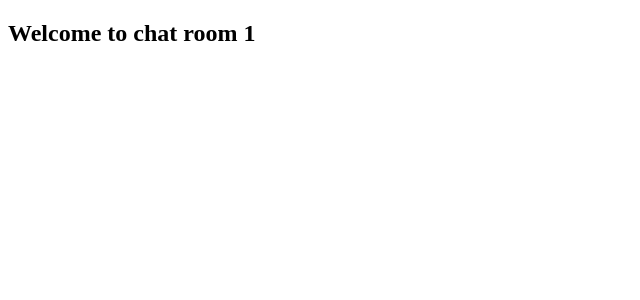
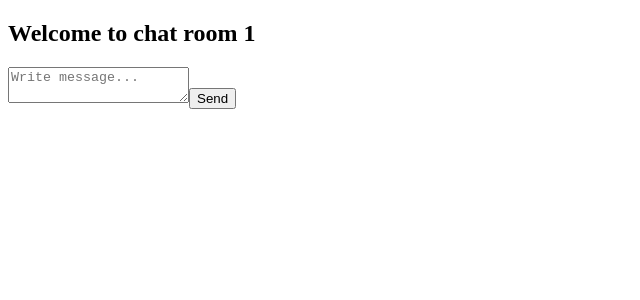
Before and after one commit to whitedwarf2000/fork-chat, a React app: page /room/1 in a window 1280 px wide. Shown: the top 300 px of the page, without its empty margins (0-640 px from the left). Built offline with nearby package versions, Linux system fonts and the light colour scheme.

Commit message:
Implement chat room using socketIOClient

```diff
--- a/src/containers/ChatRoom/ChatRoom.js
+++ b/src/containers/ChatRoom/ChatRoom.js
@@ -1,11 +1,50 @@
-import React from 'react';
+import React, { useState, useRef } from 'react';
+import { useParams } from 'react-router-dom';
 
-import { useParams } from 'react-router-dom';
+import useChat from './useChat';
 
 const ChatRoom = () => {
   const { id } = useParams();
+  const textAreaRef = useRef(null);
 
-  return <h2>Welcome to chat room {id}</h2>;
+  const { messages, sendMessage } = useChat(id);
+  const [currentMess, setCurrentMess] = useState('');
+
+  const handleSendMessage = () => {
+    if (!textAreaRef.current) {
+      return;
+    }
+    sendMessage(textAreaRef.current.value);
+    setCurrentMess('');
+  };
+
+  return (
+    <div>
+      <h2>Welcome to chat room {id}</h2>
+      <div>
+        <ol>
+          {messages.map((message, i) => (
+            <li
+              key={i}
+              className={`message-item ${
+                message.ownedByCurrentUser ? 'my-message' : 'received-message'
+              }`}>
+              {message.body}
+            </li>
+          ))}
+        </ol>
+      </div>
+      <textarea
+        ref={textAreaRef}
+        defaultValue={currentMess}
+        placeholder="Write message..."
+        className="new-message-input-field"
+      />
+      <button onClick={handleSendMessage} className="send-message-button">
+        Send
+      </button>
+    </div>
+  );
 };
 
 export default ChatRoom;
--- /dev/null
+++ b/src/containers/ChatRoom/useChat.js
@@ -0,0 +1,46 @@
+import { useEffect, useRef, useState } from 'react';
+import socketIOClient from 'socket.io-client';
+
+const NEW_CHAT_MESSAGE_EVENT = 'newChatMessageEvent';
+const SOCKET_SERVER_URL = 'http://localhost:4000';
+
+const useChat = roomId => {
+  const [messages, setMessages] = useState([]);
+  const socketRef = useRef(null);
+
+  useEffect(() => {
+    if (!socketRef.current) {
+      return;
+    }
+
+    socketRef.current = socketIOClient(SOCKET_SERVER_URL, {
+      query: { roomId },
+    });
+
+    socketRef.current = socketIOClient.on(NEW_CHAT_MESSAGE_EVENT, message => {
+      const incomingMessage = {
+        ...message,
+        ownedByCurrentUser: message.senderId === socketRef.current.id,
+      };
+      setMessages(prevMessage => [...prevMessage, incomingMessage]);
+    });
+
+    return () => {
+      socketRef.current.disconnect();
+    };
+  }, [roomId]);
+
+  const sendMessage = messageBody => {
+    socketRef.current.emit(NEW_CHAT_MESSAGE_EVENT, {
+      body: messageBody,
+      senderId: socketRef.current.id,
+    });
+  };
+
+  return {
+    messages,
+    sendMessage,
+  };
+};
+
+export default useChat;
```
Also changed, not shown: package.json (+4 -3 lines).
